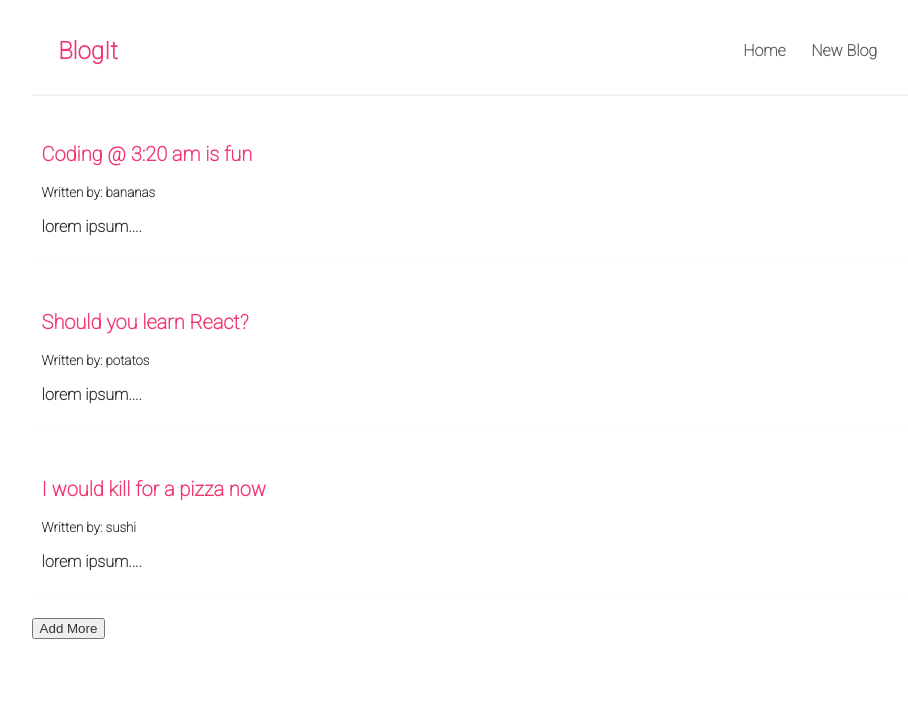
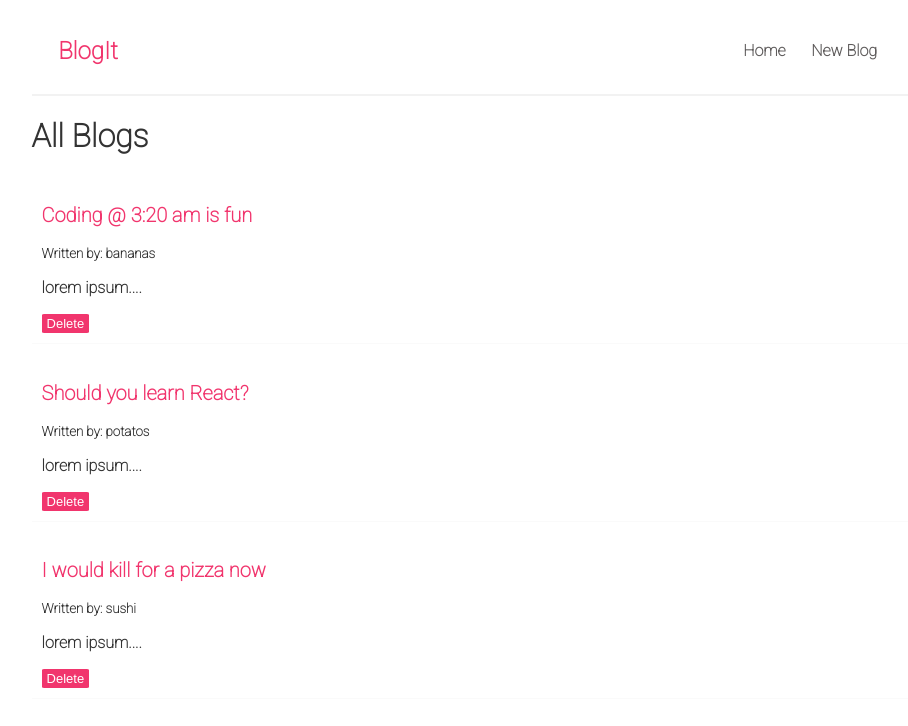
Before and after one commit to AbrahamBisrat/FunBlogging, a React (Create React App) app: page /blogs in a window 1280 px wide. Shown: the top 726 px of the page, without its empty margins (166-1074 px from the left). Built offline with nearby package versions, Linux system fonts and the light colour scheme.

Commit message:
Added json-server data

```diff
--- /dev/null
+++ b/src/BlogList.js
@@ -0,0 +1,19 @@
+const BlogList = ({ blogs, title, deleteHandler }) => {
+  return (
+    <div className="blog-list">
+      <h1>{title}</h1>
+      {blogs.map((post) => (
+        <div className="blog-preview" key={post.id}>
+          <h2>{post.title}</h2>
+          <p>
+            <small>Written by: {post.author}</small>
+          </p>
+          <p>{post.body}</p>
+          <button onClick={() => deleteHandler(post.id)}>Delete</button>
+        </div>
+      ))}
+    </div>
+  );
+};
+
+export default BlogList;
--- a/src/Home.js
+++ b/src/Home.js
@@ -1,4 +1,5 @@
-import { useState } from "react";
+import { useState, useEffect } from "react";
+import BlogList from "./BlogList";
 const p = (text) => console.log(text);
 
 const Home = () => {
@@ -22,28 +23,25 @@ const Home = () => {
       id: 3,
     },
   ]);
-  const more = () => {
-    p(blogs);
-    setBlogs.unshift({
-      title: "new",
-      body: "ldjf",
-      author: "meaw",
-      id: 4,
-    });
-    p(blogs);
+
+  const deleteHandler = (id) => {
+    setBlogs(blogs.filter((eachPost) => eachPost.id != id));
   };
+  useEffect(() => {
+    // run this every render of this component
+    // if you change state of the useState element here
+    // this fuction will run thus producing a loop until
+    // resources run out.
+    // careful not to make side-effects here
+    p("Use effect triggered!");
+  }, []);
   return (
     <div className="home">
-      {blogs.map((post) => (
-        <div className="blog-preview" key={post.id}>
-          <h2>{post.title}</h2>
-          <p>
-            <small>Written by: {post.author}</small>
-          </p>
-          <p>{post.body}</p>
-        </div>
-      ))}
-      <button onClick={more}>Add More</button>
+      <BlogList
+        blogs={blogs}
+        title={"All Blogs"}
+        deleteHandler={deleteHandler}
+      />
     </div>
   );
 };
--- a/src/index.css
+++ b/src/index.css
@@ -52,7 +52,7 @@ a:hover {
 }
 .blog-preview {
   padding: 10px;
-  margin: 20px 0;
+  margin: 10px 0;
   border-bottom: 1px solid #fafafa;
   font-family: "Roboto";
 }
@@ -64,3 +64,14 @@ a:hover {
   color: #f1356d;
   margin-bottom: 8px;
 }
+.blog-preview button {
+  padding: 2px 5px;
+  border-radius: 5%;
+  font-size: 13px;
+  border: none;
+  background-color: #f1356d;
+  color: white;
+}
+.blog-preview button:hover {
+  box-shadow: 1px 1px 3px black;
+}
```
Also changed, not shown: dataStore/blogsDB.json (added, +22 -0 lines).
